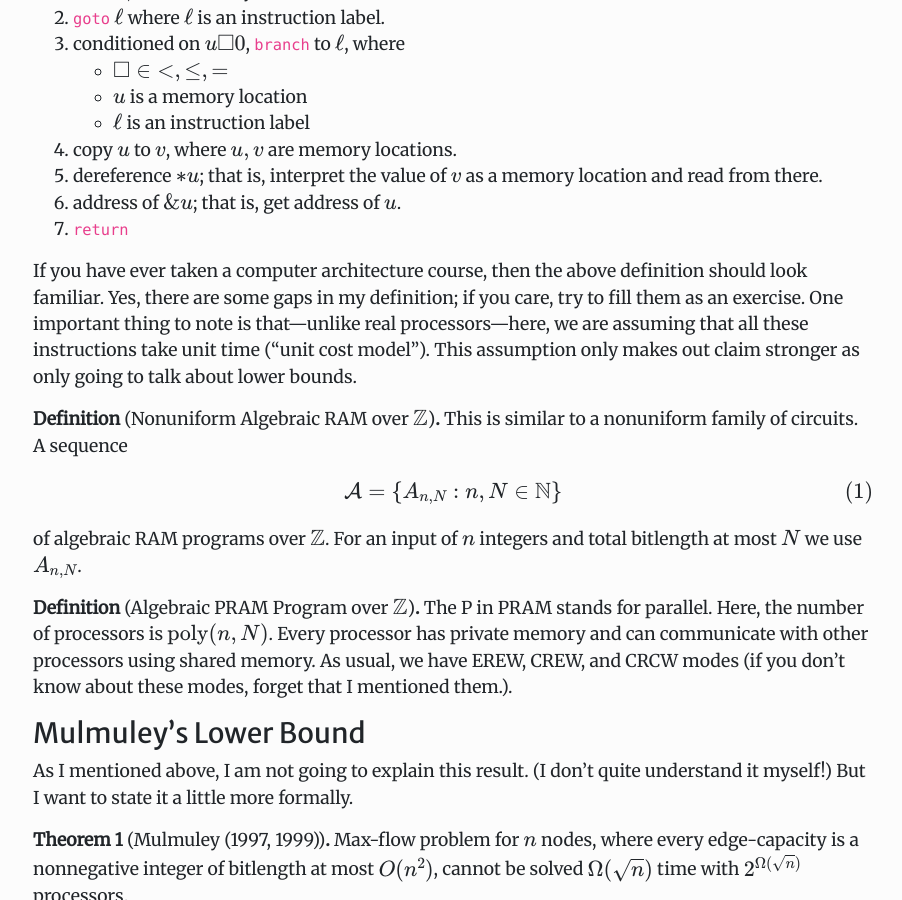
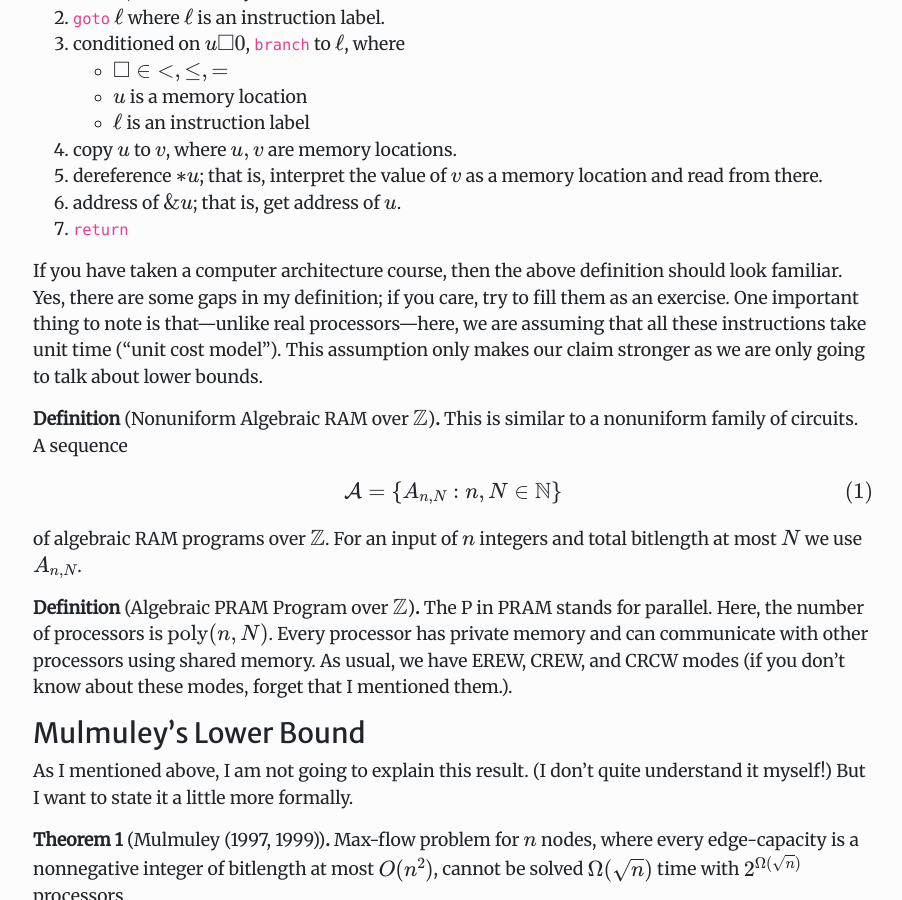
Before and after one commit to unnatural-proofs/unnatural-proofs.github.io, a Jekyll site: the page built from _posts/2019-3-17-Mulmuleys-PRAM.md, in a window 1280 px wide and 900 px high, scrolled down 1616 px. Shown: the whole window, without its empty margins (187-1089 px from the left). Built offline with Jekyll 4.4.1, drawn with Linux system fonts in a browser that asks for light colours; nearby versions of some CDN libraries; formulas are drawn with MathJax 3; comment, search, counter and statistics services are not loaded.

Commit message:
fix a few typos

```diff
--- a/_posts/2019-3-17-Mulmuleys-PRAM.md
+++ b/_posts/2019-3-17-Mulmuleys-PRAM.md
@@ -80,7 +80,7 @@ I don't quite understand these results, so don't ask me about them...
 6. address of $\&u$; that is, get address of $u$.
 7. `return`
 
-If you have ever taken a computer architecture course, then the above definition should look familiar. Yes, there are some gaps in my definition; if you care, try to fill them as an exercise. One important thing to note is that---unlike real processors---here, we are assuming that all these instructions take unit time ("unit cost model"). This assumption only makes out claim stronger as only going to talk about lower bounds.
+If you have taken a computer architecture course, then the above definition should look familiar. Yes, there are some gaps in my definition; if you care, try to fill them as an exercise. One important thing to note is that---unlike real processors---here, we are assuming that all these instructions take unit time ("unit cost model"). This assumption only makes our claim stronger as we are only going to talk about lower bounds.
 
 **Definition** (Nonuniform Algebraic RAM over $\ZZ$)**.** This is similar to a nonuniform family of circuits. A sequence
 \begin{equation}
```
